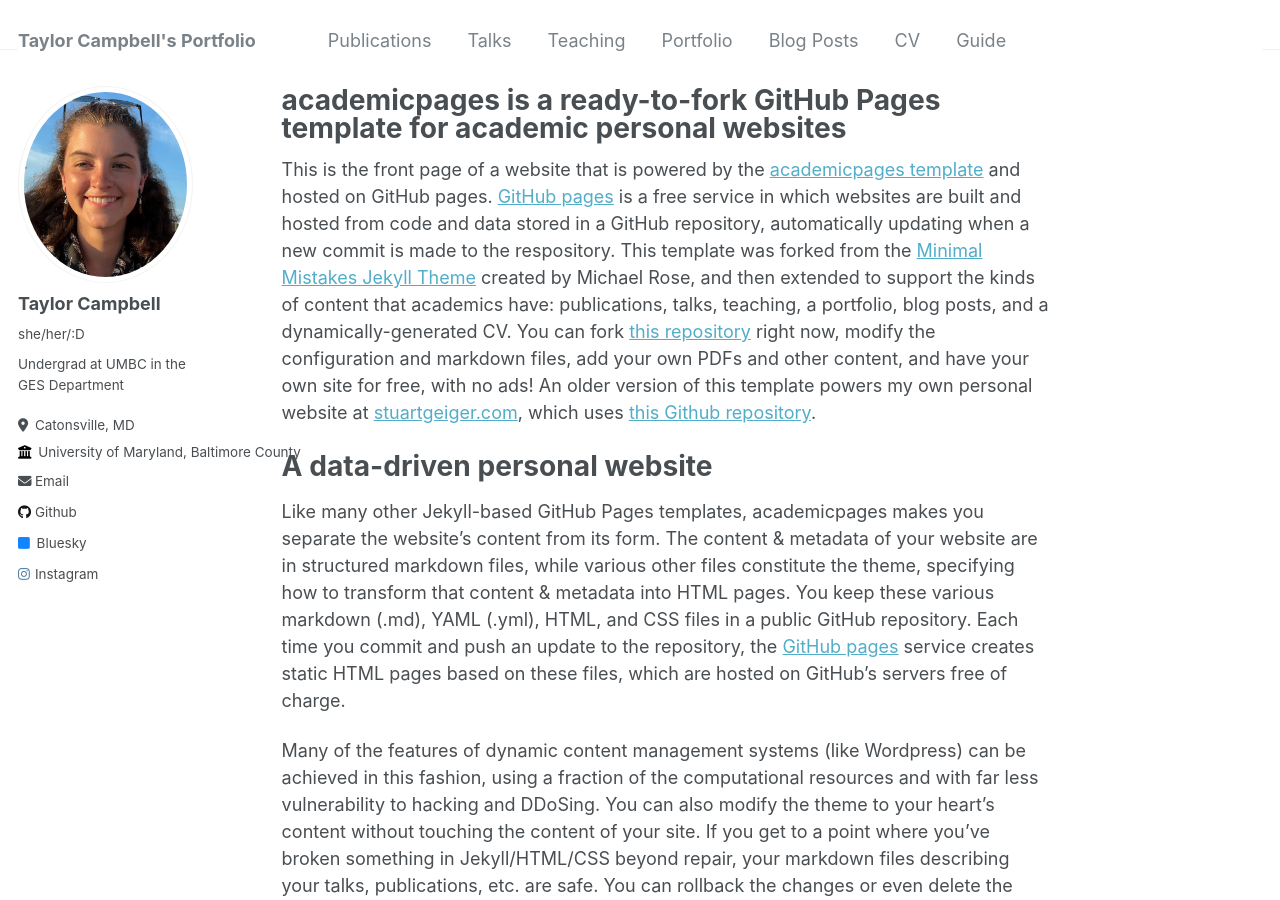
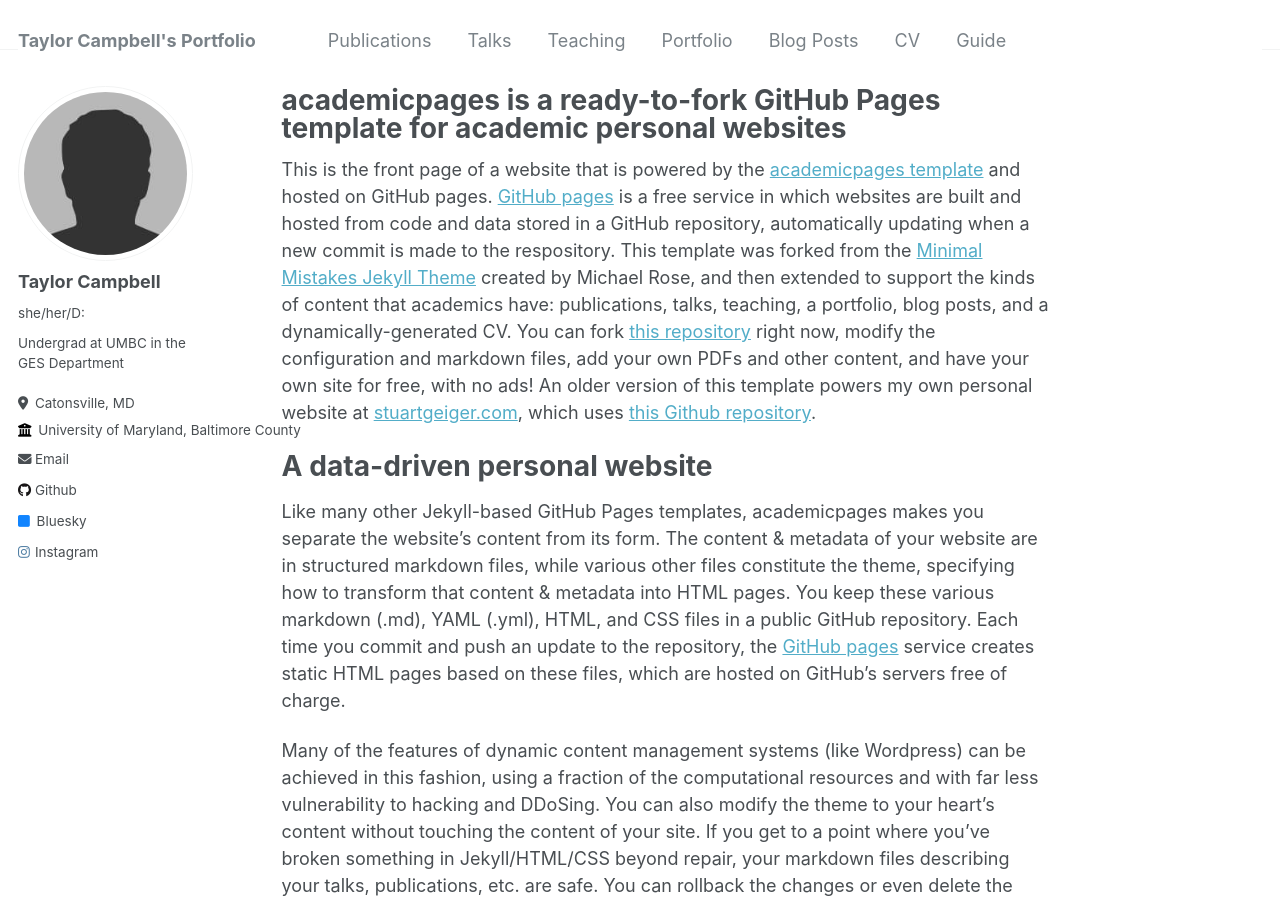
Before and after one commit to taylorc4/taylorc4.github.io, a Jekyll site: the page built from _pages/about.md, in a window 1280 px wide and 900 px high. Built offline with Jekyll 4.4.1, drawn with Linux system fonts in a browser that asks for light colours.

Commit message:
Update _config.yml

```diff
--- a/_config.yml
+++ b/_config.yml
@@ -21,9 +21,9 @@
 #               Additional customization can be done by editing /_includes/author-profile.html
 author:
   # Biographic information
-  avatar           : "profile.png"
+  avatar           : "bio-photo.jpg"
   name             : "Taylor Campbell"
-  pronouns         : "she/her/:D"
+  pronouns         : "she/her/D:"
   bio              : "Undergrad at UMBC in the GES Department"
   location         : "Catonsville, MD"
   employer         : "University of Maryland, Baltimore County"
```
